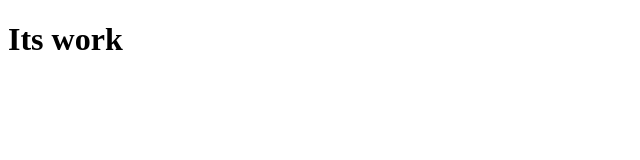
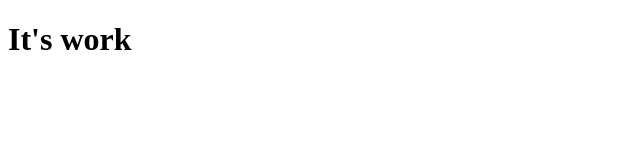
Before and after one commit to wfalcon/wfalcon.github.io, a plain HTML site: page index.html in a window 1280 px wide. Shown: the full height of the page, 0-640 px from the left. Drawn offline with Linux system fonts and the light colour scheme.

Commit message:
Update index.html

```diff
--- a/index.html
+++ b/index.html
@@ -5,6 +5,6 @@
     <title>Falcon's site!</title>
   </head>
   <body>
-   <h1>Its work</h1?
+   <h1>It's work</h1?
   </body>
 </html>
```
